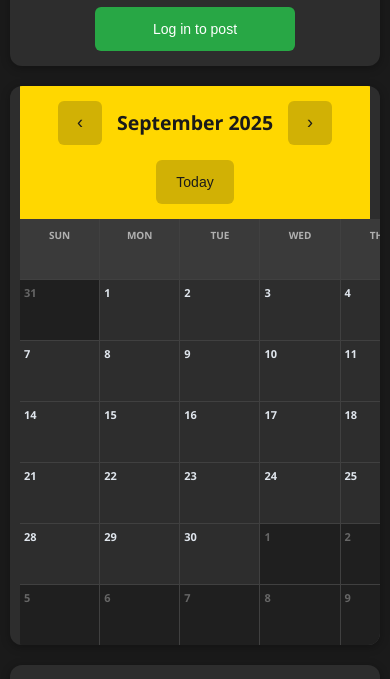
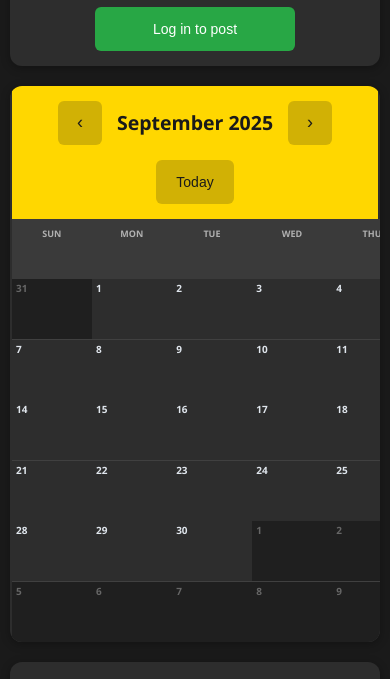
Before and after one commit to Mister-97/bxe-community-calendar, a plain HTML site: page index.html in a window 390 px wide. Shown: the part 145-824 px from the top of the page. Drawn offline with Linux system fonts and the light colour scheme; no server answers.

Commit message:
Update index.html

```diff
--- a/index.html
+++ b/index.html
@@ -607,10 +607,21 @@
             color: #b0b0b0;
             line-height: 1.4;
         }
-        /* Mobile Responsive Styles */
+        /* Mobile Responsive Styles - Fixed Version */
 @media (max-width: 768px) {
+    /* Ensure body and html don't cause overflow */
+    html, body {
+        overflow-x: hidden;
+        width: 100%;
+        max-width: 100vw;
+    }
+
     .container {
         padding: 10px;
+        width: 100%;
+        max-width: 100vw;
+        box-sizing: border-box;
+        overflow-x: hidden;
     }
 
     .header {
@@ -618,6 +629,8 @@
         gap: 15px;
         text-align: center;
         padding: 15px;
+        width: 100%;
+        box-sizing: border-box;
     }
 
     .header-controls {
@@ -650,6 +663,8 @@
         gap: 15px;
         text-align: center;
         padding: 12px;
+        width: 100%;
+        box-sizing: border-box;
     }
 
     .calendar-nav {
@@ -661,80 +676,80 @@
         justify-content: center;
     }
 
-           .calendar-container {
-                margin: 0;            /* remove the negative margins causing overflow */
-                width: 100%;
-                max-width: 100%;      /* avoid 100vw on layout blocks */
-                box-sizing: border-box;
-                overflow-x: clip;     /* guard against any tiny off-by-1px overflow */
-                padding: 0 10px;      /* optional: keep the same visual spacing you wanted */
-                }
-
-                /* If you only want this change on phones */
-            @media (max-width: 480px) {
+    /* FIXED: Calendar container with proper constraints */
     .calendar-container {
         margin: 0;
-                padding: 0 10px;
-                max-width: 100%;
-                }
-            }
-
+        width: 100%;
+        max-width: 100vw;
+        padding: 0 5px; /* Reduced padding to give more space */
+        box-sizing: border-box;
+        overflow-x: hidden;
+    }
+
+    /* FIXED: Calendar grid with better sizing */
     .calendar-grid {
         display: grid;
         width: 100%;
-                max-width: 100%;                        /* ← avoid 100vw overflow */
-                grid-template-columns: repeat(7, minmax(0, 1fr));
+        max-width: calc(100vw - 10px); /* Account for container padding */
+        grid-template-columns: repeat(7, 1fr); /* Removed minmax for better mobile behavior */
         grid-auto-rows: minmax(48px, auto);
         gap: 1px;
         background-color: #404040;
         box-sizing: border-box;
-                }
-
-                /* critical: let items shrink and wrap */
-            .day-header,
-            .calendar-day,
+        overflow: hidden;
+    }
+
+    /* FIXED: Day headers and cells with proper constraints */
+    .day-header {
+        padding: 6px 2px; /* Reduced padding */
+        font-size: 10px;
+        background: #3a3a3a;
+        min-width: 0;
+        width: 100%;
+        box-sizing: border-box;
+        text-align: center;
+        white-space: nowrap;
+        overflow: hidden;
+        text-overflow: ellipsis;
+    }
+
+    .calendar-day {
+        min-height: 50px;
+        padding: 2px; /* Reduced padding */
+        border: none;
+        background: #2d2d2d;
+        min-width: 0;
+        width: 100%;
+        box-sizing: border-box;
+        overflow: hidden;
+    }
+
+    .day-number {
+        font-size: 11px;
+        margin-bottom: 2px;
+        line-height: 1;
+    }
+
+    /* FIXED: Events with better text handling */
     .event {
-                min-width: 0;
-                white-space: normal;
-                word-break: break-word;
-                }
-
-                /* images/badges inside events shouldn't overflow */
+        font-size: 8px; /* Smaller font for mobile */
+        padding: 1px 2px;
+        margin-bottom: 1px;
+        line-height: 1.1;
+        white-space: nowrap;
+        overflow: hidden;
+        text-overflow: ellipsis;
+        max-width: 100%;
+        box-sizing: border-box;
+        display: block;
+    }
+
+    /* Images and content inside calendar days */
     .calendar-day img,
     .calendar-day svg {
         max-width: 100%;
         height: auto;
-                }
-
-                /* safety net for tiny off-by-1px cases */
-                html, body { overflow-x: hidden;
-            }
-
-
-            .day-header {
-                padding: 8px 4px;
-                font-size: 11px;
-                background: #3a3a3a;
-            }
-
-            .calendar-day {
-                min-height: 60px;
-                padding: 4px;
-                border: none;
-                background: #2d2d2d;
-            }
-
-            .day-number {
-                font-size: 12px;
-                margin-bottom: 2px;
-            }
-
-            .event {
-                font-size: 9px;
-                padding: 1px 3px;
-                margin-bottom: 1px;
-                line-height: 1.1;
-                -webkit-line-clamp: 1;
+        display: block;
     }
 
     .form-row {
@@ -774,14 +789,6 @@
         width: 100%;
         height: 120px;
         max-width: 200px;
-            }
-
-            /* Compact typography on small screens */
-            @media (max-width: 420px) {
-            .day-header { padding: 6px 2px; font-size: 10px; }
-            .calendar-day { padding: 3px; }
-            .day-number { font-size: 11px; margin-bottom: 2px; }
-            .event { font-size: 9px; line-height: 1.1; -webkit-line-clamp: 1; }
     }
 
     /* Footer improvements */
@@ -797,6 +804,38 @@
         padding: 10px;
         background: rgba(0, 0, 0, 0.1);
         border-radius: 6px;
+    }
+}
+
+/* Extra small screens */
+@media (max-width: 420px) {
+    .calendar-container {
+        padding: 0 2px; /* Even less padding on very small screens */
+    }
+
+    .calendar-grid {
+        max-width: calc(100vw - 4px);
+        gap: 0.5px; /* Smaller gap */
+    }
+
+    .day-header {
+        padding: 4px 1px;
+        font-size: 9px;
+    }
+
+    .calendar-day {
+        padding: 1px;
+        min-height: 45px;
+    }
+
+    .day-number {
+        font-size: 10px;
+        margin-bottom: 1px;
+    }
+
+    .event {
+        font-size: 7px;
+        padding: 1px;
     }
 }
 
```
Lines whose indentation alone changed are shown as unchanged.
